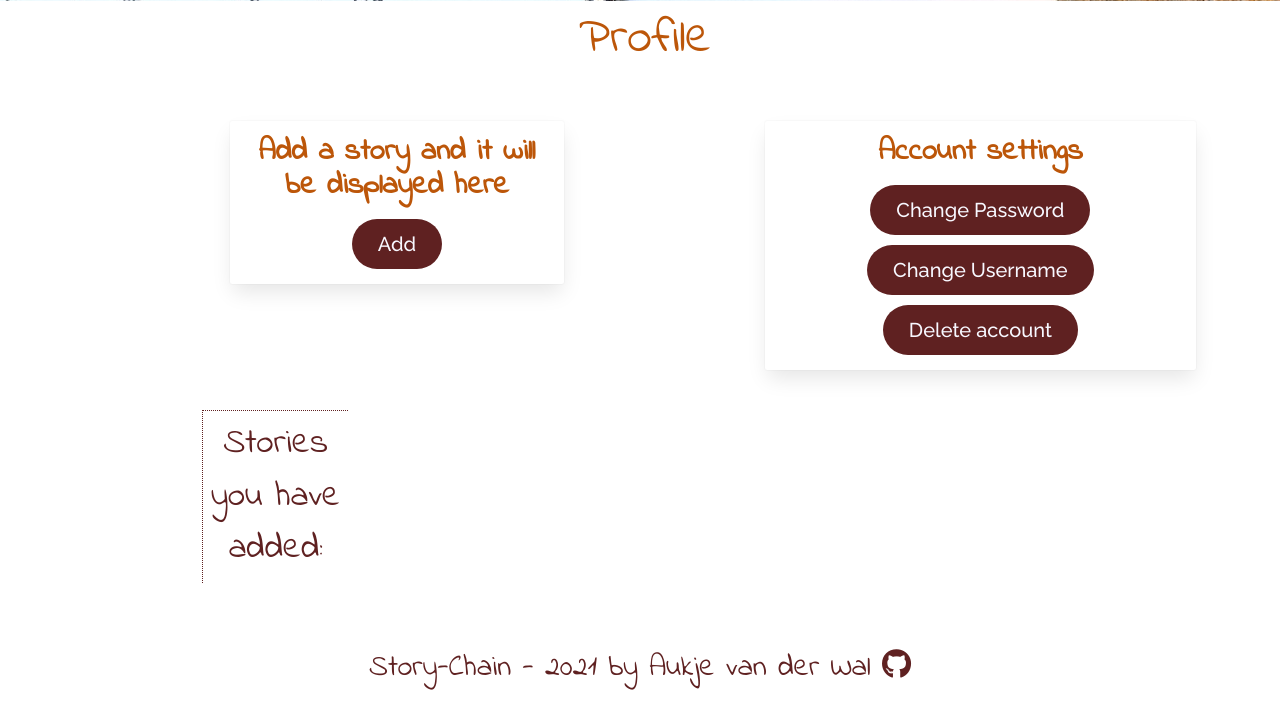
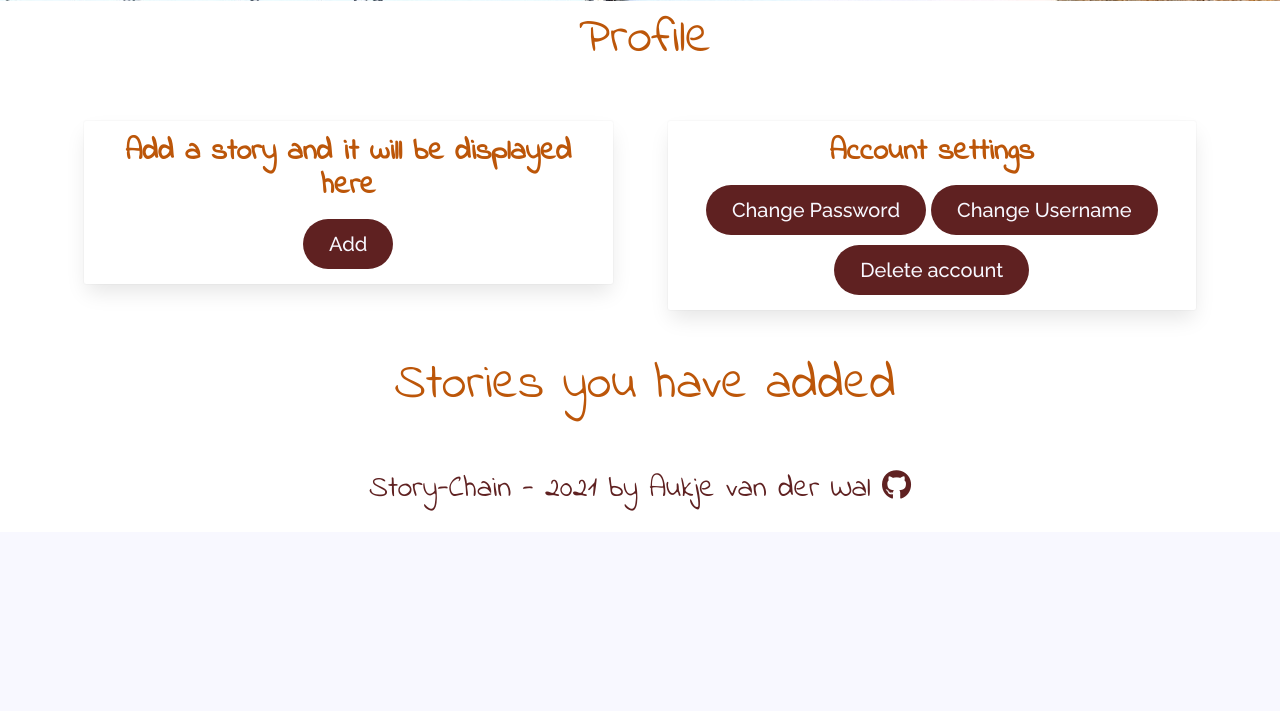
Before and after one commit to Code-Institute-Submissions/story-chain, a Flask app: a page that uses templates/pages/profile.html in a window 1280 px wide. Shown: the part 439-1150 px from the top of the page. After the commit the page ends 950 px from the top, so only its background shows below. Run offline with Flask 2, Linux system fonts and the light colour scheme; the visitor is signed in with stand-in values (Sample User, id 1); data that the repository does not hold is empty; some libraries are stand-ins or nearby versions.

Commit message:
Finish styling profile

```diff
--- a/app.py
+++ b/app.py
@@ -191,7 +191,7 @@ def change_username(username):
                 {"username": username},
                 {"$set": {"username": request.form["new_username"]}},
                             upsert=True)
-        flash("Your username has been updated.Please login with your new username")
+        flash("Username updated. Please login with your new username")
         session.pop("user", None)
         return redirect(url_for("log_in"))
 
--- a/static/css/style.css
+++ b/static/css/style.css
@@ -137,11 +137,6 @@ a {
     margin-right: 2em;
 }
 
-/* Flash Messages styling */
-.flashes {
-    color: #5f2121;
-}
-
 /* Profile Styling */
 #account-settings {
     background-color: #fff;
--- a/templates/components/toasts/flashmessages.html
+++ b/templates/components/toasts/flashmessages.html
@@ -1,14 +1,12 @@
 {% with messages = get_flashed_messages() %}
     {% if messages %}
         {% for message in messages %}
-            <div class="columns mt-4" id="flash">
-                <div class="column"></div>
-                <div class="column is-8 has-text-centered">
+            <div class="columns is-centered mt-4">
+                <div class="column is-half has-text-centered">
                     <p class="flashes">
                     {{ message }}
                     </p>
                 </div>
-                <div class="column"></div>
             </div>
         {% endfor %}
     {% endif %}
--- a/templates/pages/authentication.html
+++ b/templates/pages/authentication.html
@@ -2,7 +2,7 @@
 {% block content %}
 {% include 'components/navigation/heronavbar.html' %}
     {% if register == True %}
-    <div class="container">
+    <div class="container mt-6">
         <div class="columns is-centered">
             <div class="column is-half mb-2">
                 <p class="page-title mb-4">
@@ -14,7 +14,7 @@
         </div>
     </div>
     {% else %}
-    <div class="container">
+    <div class="container mt-6">
         <div class="columns is-centered">
             <div class="column is-half mb-2">
                 <p class="page-title mb-4">
--- a/templates/pages/profile.html
+++ b/templates/pages/profile.html
@@ -3,16 +3,13 @@
 {% include 'components/navigation/heronavbar.html' %}
 {% include 'components/toasts/flashmessages.html' %}
 <div class="container">
-    <div class="columns">
-        <div class="column"></div>
-        <div class="column is-8">
+    <div class="columns is-centered">
+        <div class="column is-half">
             <p class="page-title">Profile</p>
         </div>
-        <div class="column"></div>
     </div>
-    <div class="columns mt-6 mb-6">
-        <div class="column"></div>
-        <div class="column is-4">
+    <div class="columns is-centered mt-6 mb-6">
+        <div class="column is-half">
             <div class="card">
                 <div class="card-content has-text-centered">
                     <p class="title">
@@ -22,8 +19,7 @@
                 </div>
             </div>
         </div>
-        <div class="column"></div>
-        <div class="column is-5">
+        <div class="column is-half">
             <div class="card">
                 <div class="card-content has-text-centered">
                     <p class="title">
@@ -41,10 +37,13 @@
             </div>
         </div>
     </div>
-    <div class="columns">
-        <div class="column"></div>
-        <div class="column story-header profile-story-box mt-4 mb-4">Stories you have added:</div>
-            <div class="column is-9">
+    <div class="columns is-centered">
+        <div class="column is-full">
+            <p class="page-title">Stories you have added</p>
+        </div>
+    </div>
+    <div class="columns is-centered">
+        <div class="column is-half">
             {% for story in stories %}
                 {% if (session.user|lower == story.Author) %}
                     {% include 'components/cards/featurestorycard.html' %}
@@ -52,7 +51,6 @@
             {% endfor %}
         </div>
     </div>
-        <div class="column"></div>
 </div>
 {% include 'components/footer/footer.html' %}
 {% endblock %}
```
Also changed, not shown: templates/components/forms/authentication.html (+7 -11 lines), templates/pages/home.html (+6 -6 lines). Lines whose indentation alone changed are shown as unchanged.
